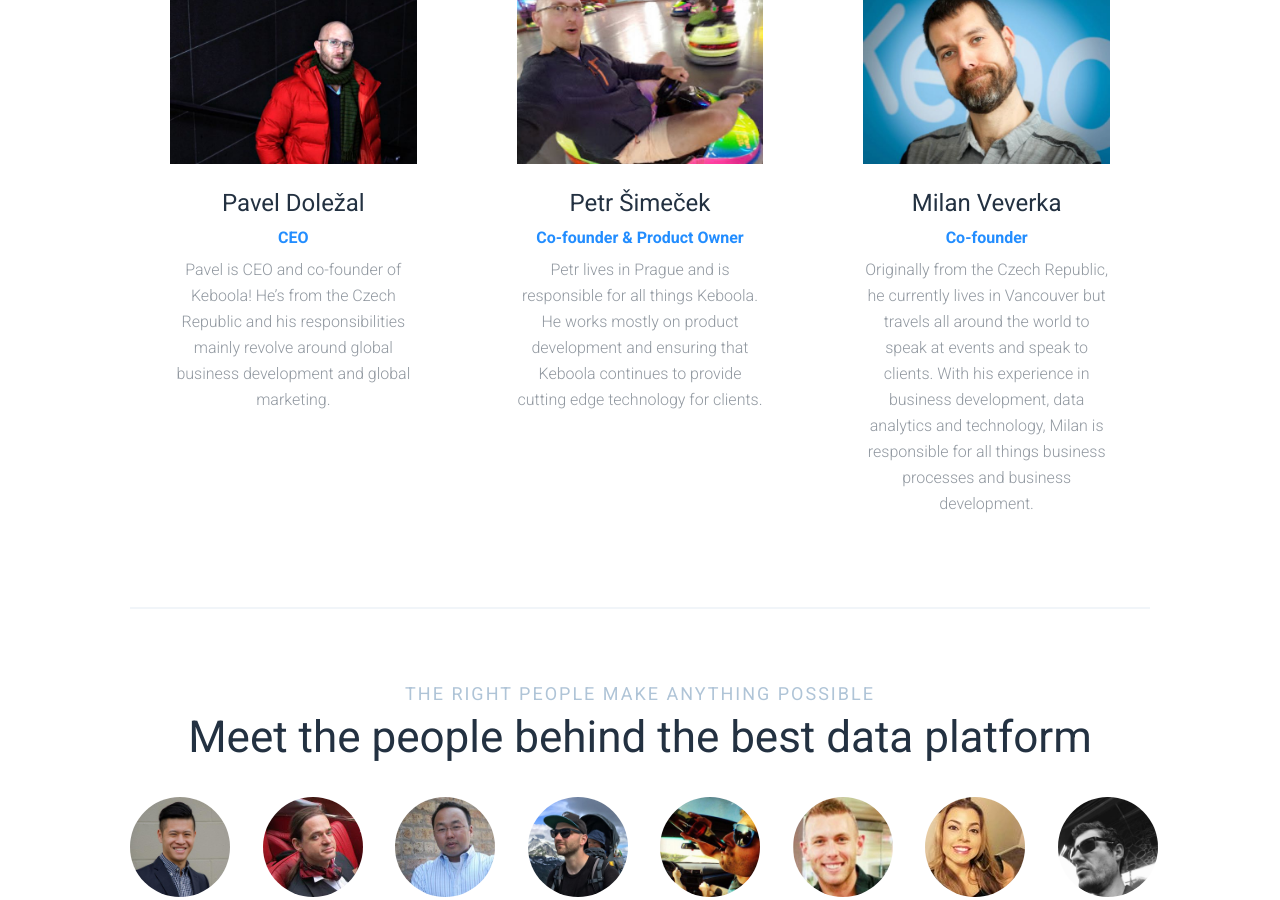
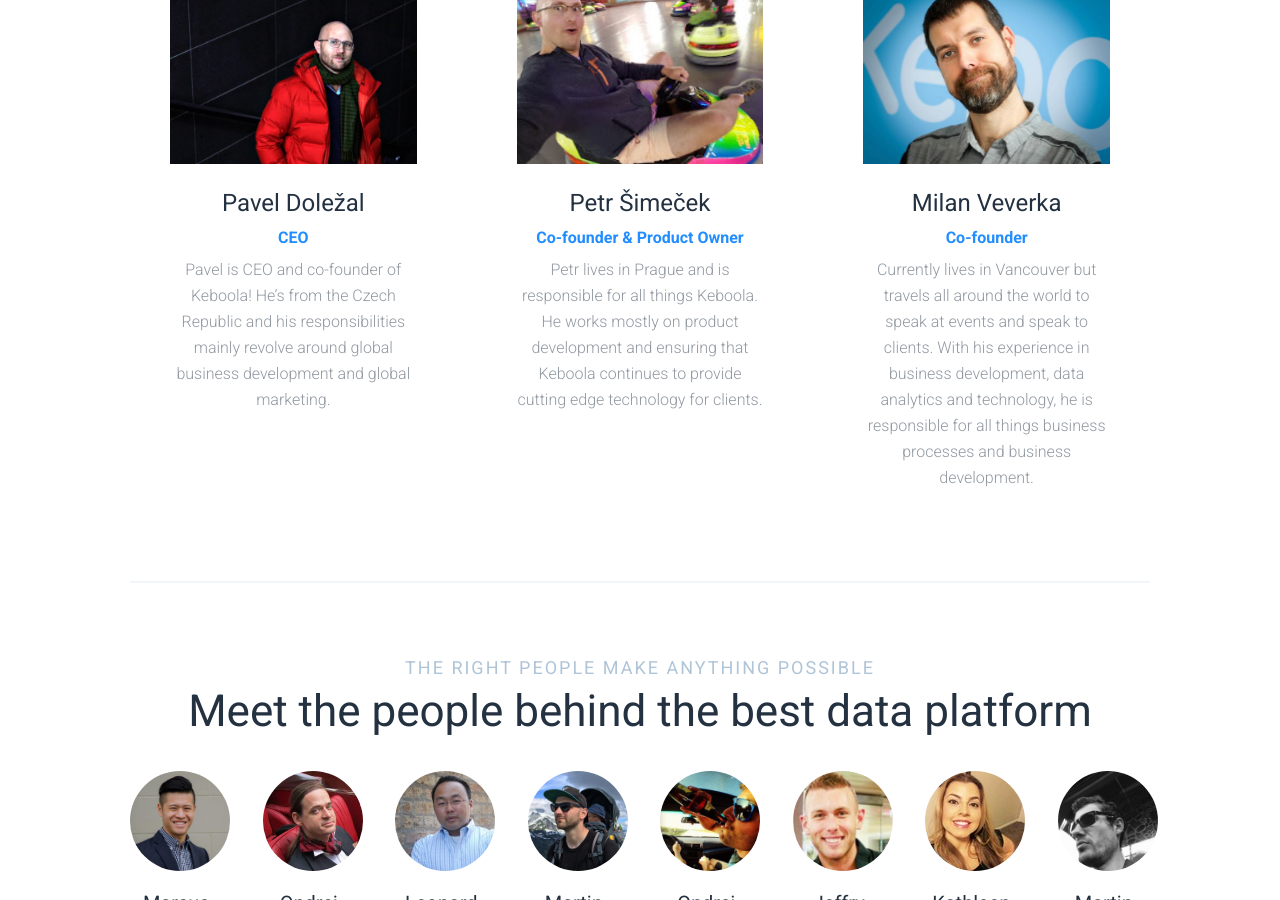
Before and after one commit to keboola/website, a Jekyll site: the page built from _about/about.md, in a window 1280 px wide and 900 px high, scrolled down 1703 px. Built offline with Jekyll 4.4.1, drawn with Linux system fonts in a browser that asks for light colours; nearby versions of some CDN libraries.

Commit message:
Update from Forestry.io - Updated about.md

```diff
--- a/_about/about.md
+++ b/_about/about.md
@@ -58,10 +58,10 @@
     photo: "/uploads/petr-1.jpg"
   - name: Milan Veverka
     position: Co-founder
-    desc: Originally from the Czech Republic, he currently lives in Vancouver but
-      travels all around the world to speak at events and speak to clients. With his
-      experience in business development, data analytics and technology, Milan is
-      responsible for all things business processes and business development.
+    desc: Currently lives in Vancouver but travels all around the world to speak at
+      events and speak to clients. With his experience in business development, data
+      analytics and technology, he is responsible for all things business processes
+      and business development.
     photo: "/uploads/milan.jpg"
 - template: horizontal-rule
   block: hr
```
